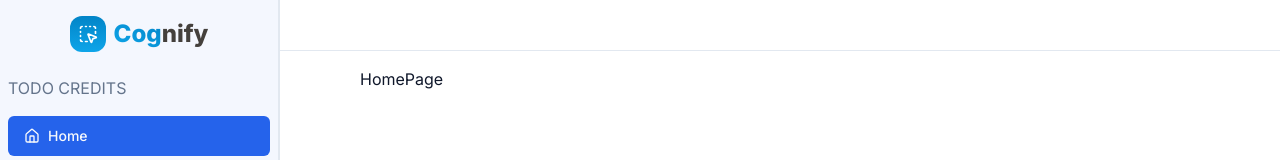
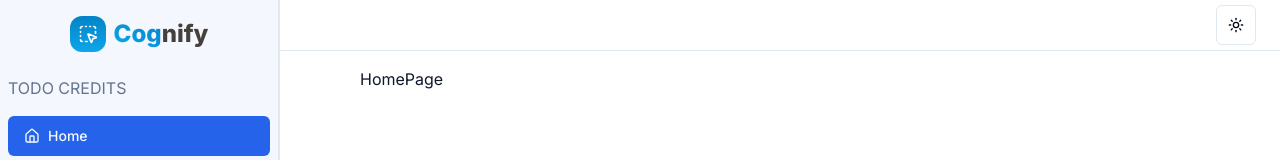
Before and after one commit to DruxAMB/cognify, a Next.js app: page / in a window 1280 px wide. Shown: the top 160 px of the page. Built offline with nearby package versions, Linux system fonts and the light colour scheme.

Commit message:
installed and added shadcn theme

```diff
--- a/app/(dashboard)/layout.tsx
+++ b/app/(dashboard)/layout.tsx
@@ -2,16 +2,19 @@ import React from 'react'
 import { Separator } from '@/components/ui/separator'
 import DesktopSidebar from '@/components/Sidebar'
 import BreadcrumHeader from '@/components/BreadcrumHeader'
+import { AppProviders } from '@/components/providers/AppProviders'
+import { ModeToggle } from '@/components/ThemeModeToggle'
 
 const layout = ({children}: {children: React.ReactNode}) => {
   return (
     <div className='flex h-screen'>
         <DesktopSidebar />
         <div className='flex flex-col flex-1 min-h-screen'>
-            <header className='flex items-center justify-between px-6 py-4 h-[50px] container'><BreadcrumHeader /></header>
+            <header className='flex items-center justify-between px-6 py-4 h-[50px] container'><BreadcrumHeader />
+            <div className='gap-2 flex items-center'><ModeToggle /></div></header>
             <Separator />
             <div className='overflow-auto'>
-                <div className='flex-1 container py-4 text-accent-foreground'>{children}</div>
+                <div className='flex-1 container py-4 text-accent-foreground'><AppProviders>{children}</AppProviders></div>
             </div>
         </div>
     </div>
--- a/components/Sidebar.tsx
+++ b/components/Sidebar.tsx
@@ -42,7 +42,7 @@ const DesktopSidebar = () => {
         <div className='flex flex-col p-2'>
             {routes.map((route) => (
                 <Link key={route.href} href={route.href} className={buttonVariants({
-                    variant: activeRoute.href === route.href ? 'sidebarActiveItem' : 'sidebarItem',
+                    variant: activeRoute?.href === route.href ? 'sidebarActiveItem' : 'sidebarItem',
                 })}>
                     <route.icon size={20} />
                     {route.label}
--- /dev/null
+++ b/components/ThemeModeToggle.tsx
@@ -0,0 +1,40 @@
+"use client"
+
+import * as React from "react"
+import { Moon, MoonIcon, Sun } from "lucide-react"
+import { useTheme } from "next-themes"
+
+import { Button } from "@/components/ui/button"
+import {
+  DropdownMenu,
+  DropdownMenuContent,
+  DropdownMenuItem,
+  DropdownMenuTrigger,
+} from "@/components/ui/dropdown-menu"
+
+export function ModeToggle() {
+  const { setTheme } = useTheme()
+
+  return (
+    <DropdownMenu>
+      <DropdownMenuTrigger asChild>
+        <Button variant="outline" size="icon">
+          <Sun className="h-[1.2rem] w-[1.2rem] rotate-0 scale-100 transition-all dark:-rotate-90 dark:scale-0" />
+          <Moon className="absolute h-[1.2rem] w-[1.2rem] rotate-90 scale-0 transition-all dark:rotate-0 dark:scale-100" />
+          <span className="sr-only">Toggle theme</span>
+        </Button>
+      </DropdownMenuTrigger>
+      <DropdownMenuContent align="end">
+        <DropdownMenuItem onClick={() => setTheme("light")}>
+          Light
+        </DropdownMenuItem>
+        <DropdownMenuItem onClick={() => setTheme("dark")}>
+          Dark
+        </DropdownMenuItem>
+        <DropdownMenuItem onClick={() => setTheme("system")}>
+          System
+        </DropdownMenuItem>
+      </DropdownMenuContent>
+    </DropdownMenu>
+  )
+}
--- /dev/null
+++ b/components/providers/AppProviders.tsx
@@ -0,0 +1,12 @@
+"use client";
+
+import { ThemeProvider } from 'next-themes';
+import React from 'react'
+
+export const AppProviders = ({children}: {children: React.ReactNode}) => {
+  return (
+    <ThemeProvider attribute="class" defaultTheme='system' enableSystem>
+        {children}
+    </ThemeProvider>
+  )
+}
```
